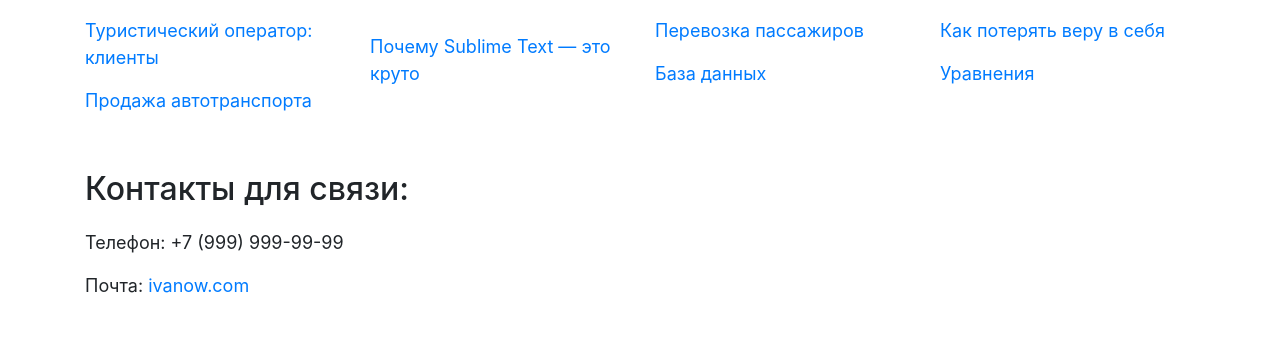
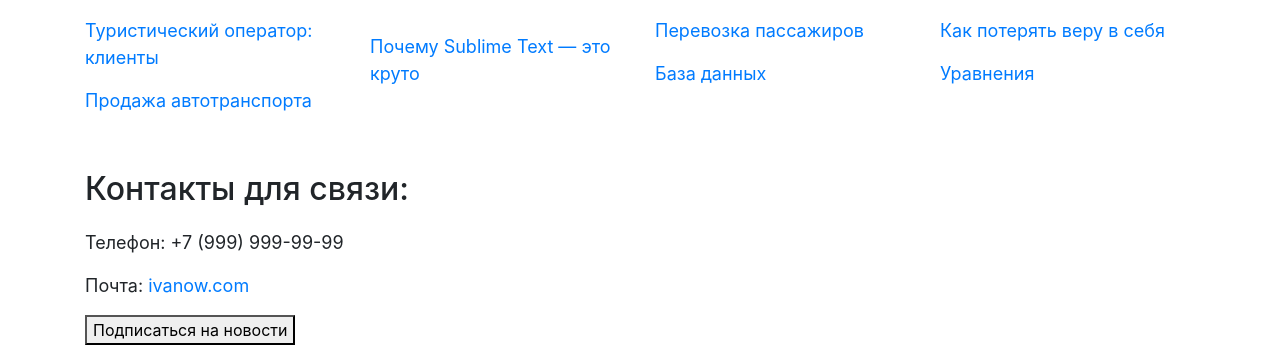
Before and after one commit to dima20004/lab, a plain HTML site: page index.html in a window 1280 px wide. Shown: the part 596-941 px from the top of the page. Before the commit the page ends 911 px from the top, so only its background shows below. Drawn offline with nearby package versions, Linux system fonts and the light colour scheme.

Commit message:
Добавление кнопки

```diff
--- a/index.html
+++ b/index.html
@@ -97,6 +97,15 @@
       </div>
     </div>
   </div>
+
+  <div class="container">
+    <div class="row">
+      <div class="col-12">
+        <button type="button" >Подписаться на новости</button>
+      </div>
+    </div>
+  </div>
+
 </body>
 
 
```
